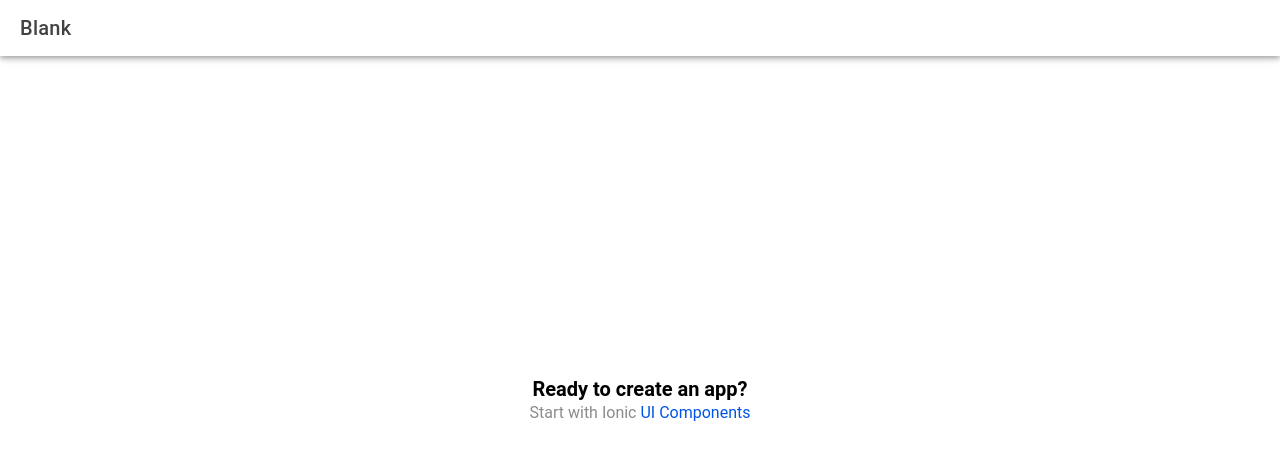
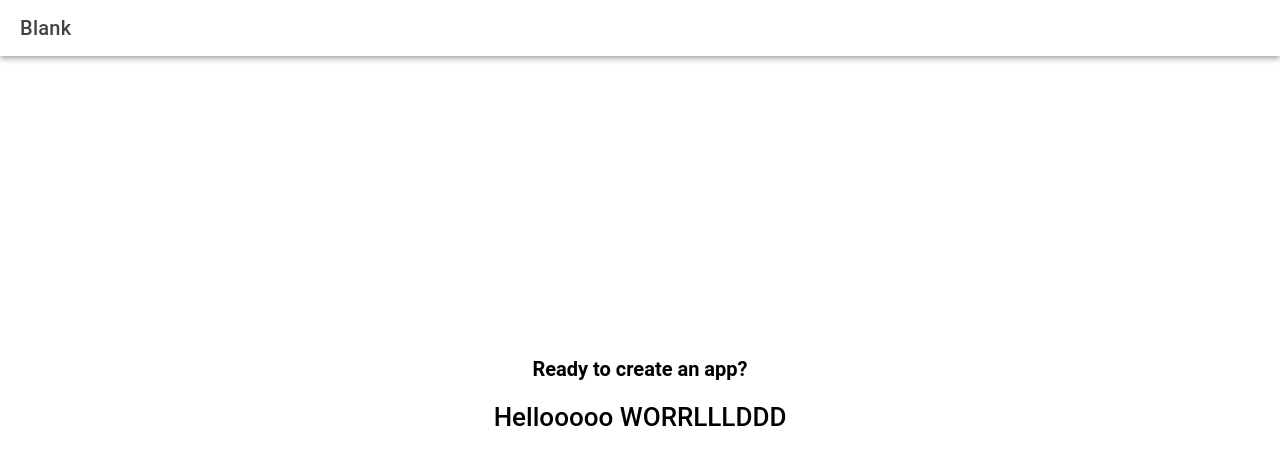
Before and after one commit to K3NT0Z4K1/it35b-mobile-1, a React (Vite) app: page /home in a window 1280 px wide. Shown: the top 464 px of the page. Built offline with nearby package versions, Linux system fonts and the light colour scheme.

Commit message:
Added ionic code

```diff
--- a/src/components/ExploreContainer.css
+++ b/src/components/ExploreContainer.css
@@ -22,3 +22,9 @@
 #container a {
   text-decoration: none;
 }
+.container {
+  display: flex;
+  justify-content: center;  /* horizontal center */
+  align-items: center;      /* vertical center */
+  height: 100vh;            /* full screen height */
+}
--- a/src/components/ExploreContainer.tsx
+++ b/src/components/ExploreContainer.tsx
@@ -6,7 +6,7 @@
   return (
     <div id="container">
       <strong>Ready to create an app?</strong>
-      <p>Start with Ionic <a target="_blank" rel="noopener noreferrer" href="https://ionicframework.com/docs/components">UI Components</a></p>
+      <h1>Hellooooo WORRLLLDDD</h1>
     </div>
   );
 };
```
